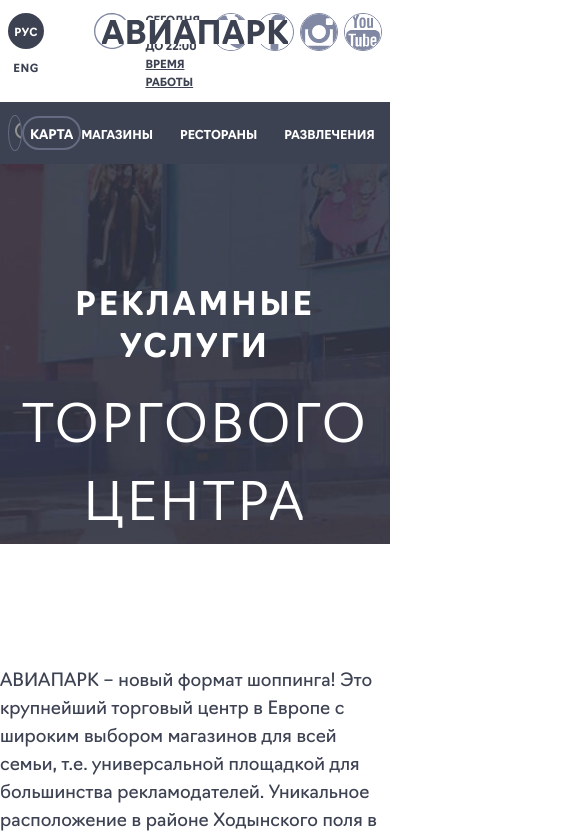
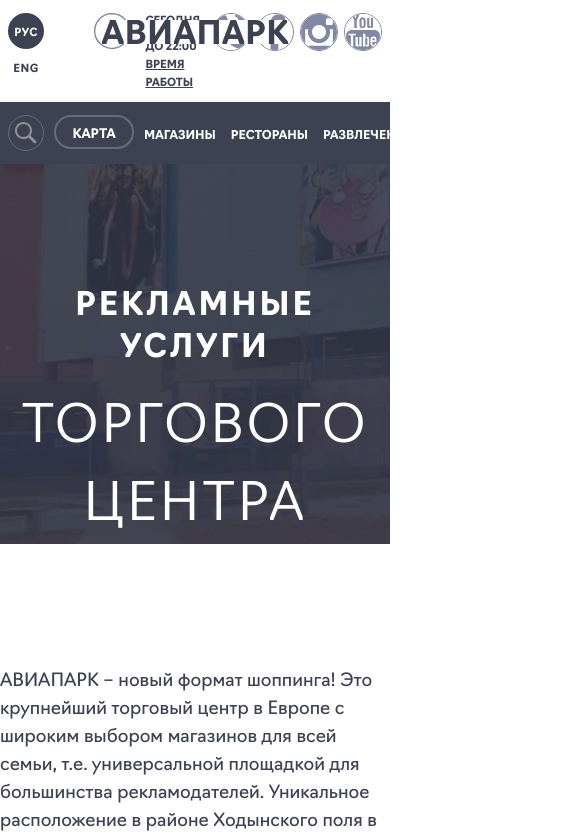
Before and after one commit to reatexpk/elje-test, a React (Create React App) app: page / in a window 390 px wide. Shown: the top 837 px of the page, 585 px wide, since content can reach past the window. Built offline with nearby package versions, Linux system fonts and the light colour scheme.

Commit message:
Added media queries (no support for 992px-)

```diff
--- a/src/Navigation/MapButton.js
+++ b/src/Navigation/MapButton.js
@@ -4,6 +4,7 @@
 const StyledButton = styled.button`
   width: 80px;
   height: 34px;
+  margin-left: 84px;
   background-color: transparent;
   border: 2px solid #656c81;
   border-radius: 17px;
@@ -13,6 +14,13 @@
   line-height: 16px;
   text-transform: uppercase;
   cursor: pointer;
+
+  @media (max-width: 1415px) {
+    margin-left: 70px;
+  }
+  @media (max-width: 1199px) {
+    margin: 0 10px;
+  }
 `;
 
 const MapButton = () => (
--- a/src/Navigation/Menu.js
+++ b/src/Navigation/Menu.js
@@ -14,6 +14,10 @@
   line-height: 18px;
   text-transform: uppercase;
   cursor: pointer;
+
+  @media (max-width: 1199px) {
+    margin-right: 15px;
+  }
 `;
 
 const Menu = () => (
--- a/src/Navigation/index.js
+++ b/src/Navigation/index.js
@@ -17,12 +17,18 @@
   padding: 13px 0;
 `;
 
+const Container = styled.div`
+  display: flex;
+`;
+
 const Navigation = () => (
   <NavWrapper>
     <div className="container">
       <StyledNav>
-        <SearchButton />
-        <MapButton />
+        <Container>
+          <SearchButton />
+          <MapButton />
+        </Container>
         <Menu />
         <AccountButton />
       </StyledNav>
```
